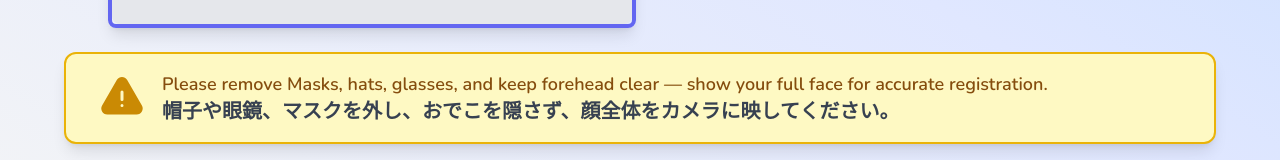
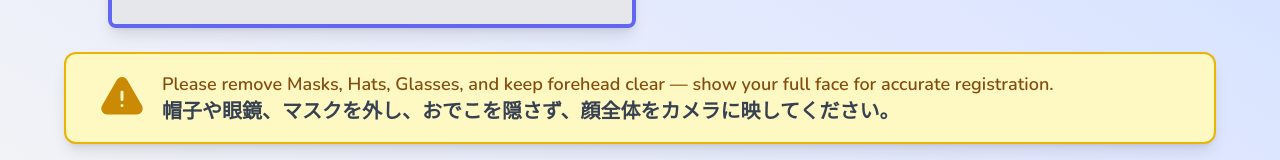
Before and after one commit to Kartikey150699/attendance-app-with-facial-recognition, a React (Create React App) app in the folder frontend/: page /register-user in a window 1280 px wide. Shown: the part 580-740 px from the top of the page. Built offline with nearby package versions, Linux system fonts and the light colour scheme.

Commit message:
Bugs fixed

```diff
--- a/frontend/src/ManageUsers.js
+++ b/frontend/src/ManageUsers.js
@@ -316,7 +316,7 @@ const getStatusClass = (status) => {
                       </td>
                       <td className="p-2 border">{log.check_in}</td>
                       <td className="p-2 border">{log.check_out}</td>
-                      <td className="p-2 border">{log.total_work || "-"}</td>
+                      <td className="p-2 border">{log.actual_work || "-"}</td>
                       <td className="p-2 border">{calculateOvertime(log.total_work)}</td>
                       <td className={`p-2 border ${getStatusClass(log.status)}`}>
                         {log.status || "-"}
--- a/frontend/src/RegisterUser.js
+++ b/frontend/src/RegisterUser.js
@@ -298,7 +298,7 @@ function RegisterUser() {
           <ExclamationTriangleIcon className="h-12 w-12 text-yellow-600 flex-shrink-0" />
           <div className="flex flex-col text-left w-full">
             <p className="text-lg font-semibold">
-              Please remove Masks, hats, glasses, and keep forehead clear — show your full face for accurate registration.
+              Please remove Masks, Hats, Glasses, and keep forehead clear — show your full face for accurate registration.
             </p>
             <p className="text-xl font-semibold text-gray-700">
               帽子や眼鏡、マスクを外し、おでこを隠さず、顔全体をカメラに映してください。
```
Also changed, not shown: 1 other file (tests, documents, lock files or other folders).
